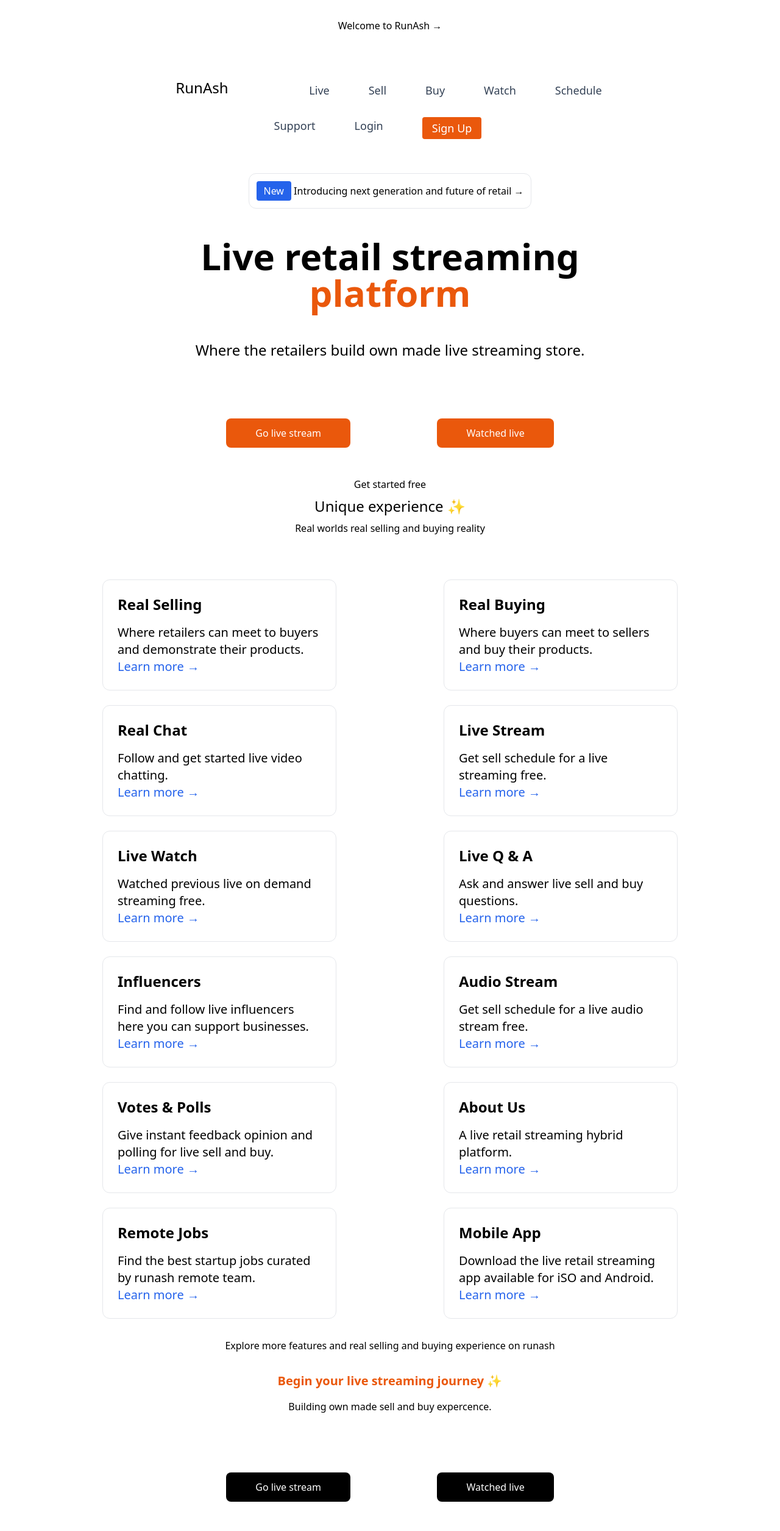
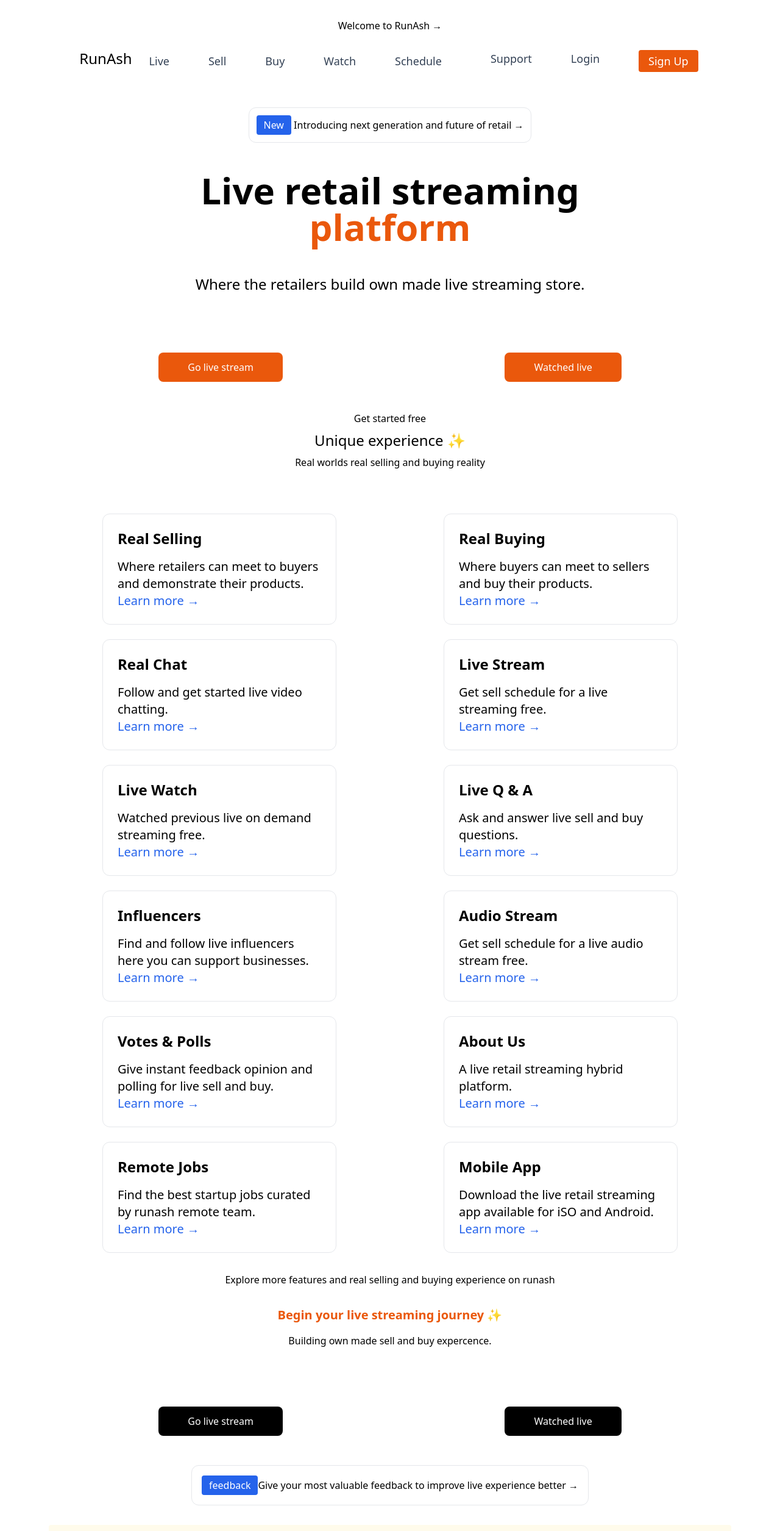
Before and after one commit to Vaibhavmurmu/nextjs13, a Next.js app: page / in a window 1280 px wide. Shown: the top 2510 px of the page at 61% size. Built offline with nearby package versions, Linux system fonts and the light colour scheme.

Commit message:
committed

```diff
--- a/components/Navbar.js
+++ b/components/Navbar.js
@@ -9,7 +9,7 @@ export default function Navbar() {
                     <p className="text-1xl font-normal">Welcome to RunAsh &rarr;</p>
                 </text>
             </div>
-        <div className="flex gap-6 mt-12 flex max-w-4xl flex-wrap items-center justify-around sm:w-full">
+        <div className="flex flex-row items-center space-x-4">
         <div className="flex flex-row items-centre">
             <image
             src="/"
--- a/pages/index.js
+++ b/pages/index.js
@@ -26,7 +26,7 @@ export default function Index() {
         <p className="mt-12 text-2xl bottom-2">
           Where the retailers build own made live streaming store.
         </p>
-        <div className="flex gap-2 mt-12 flex max-w-2xl flex-wrap items-center justify-around sm:w-full">
+        <div className="flex gap-1 mt-12 flex max-w-1xl flex-wrap items-center justify-around sm:w-full">
         <button className="bg-orange-600 hover:bg-black text-white font-medium py-3 px-12 rounded-lg p-3 mt-12">
           <Link href="/register">
             <a>Go live stream</a>
@@ -219,7 +219,7 @@ export default function Index() {
                   Building own made sell and buy expercence.
                 </p>
         </div>
-        <div className="flex gap-2 mt-12 flex max-w-2xl flex-wrap items-center justify-around sm:w-full">
+        <div className="flex gap-1 mt-12 flex max-w-1xl flex-wrap items-center justify-around sm:w-full">
         <button className="bg-black hover:bg-white text-white font-medium hover:text-black py-3 px-12 rounded-lg p-3 mt-12">
           <Link href="/login">
             <a>Go live stream</a>
```
